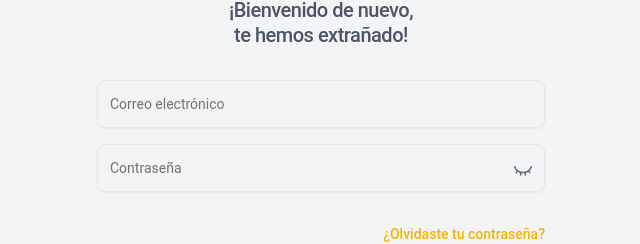
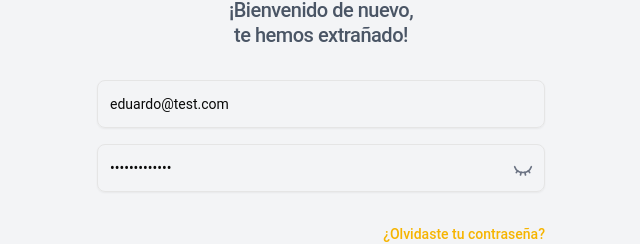
Before and after one commit to lucasgweb/distribuidora-gc, a React (Vite) app: page /login in a window 1280 px wide. Shown: the part 285-529 px from the top of the page, without its empty margins (319-959 px from the left). Built offline with nearby package versions, Linux system fonts and the light colour scheme.

Commit message:
feat: define valores padrão para email e senha no formulário de login

```diff
--- a/src/pages/login.page.tsx
+++ b/src/pages/login.page.tsx
@@ -9,8 +9,8 @@ import { toast } from "sonner"
 
 export function LoginPage() {
     const [showPassword, setShowPassword] = useState(false);
-    const [email, setEmail] = useState("");
-    const [password, setPassword] = useState("");
+    const [email, setEmail] = useState("eduardo@test.com");
+    const [password, setPassword] = useState("contraseña123");
     const { login } = useAuth();
     const navigate = useNavigate();
 
```
